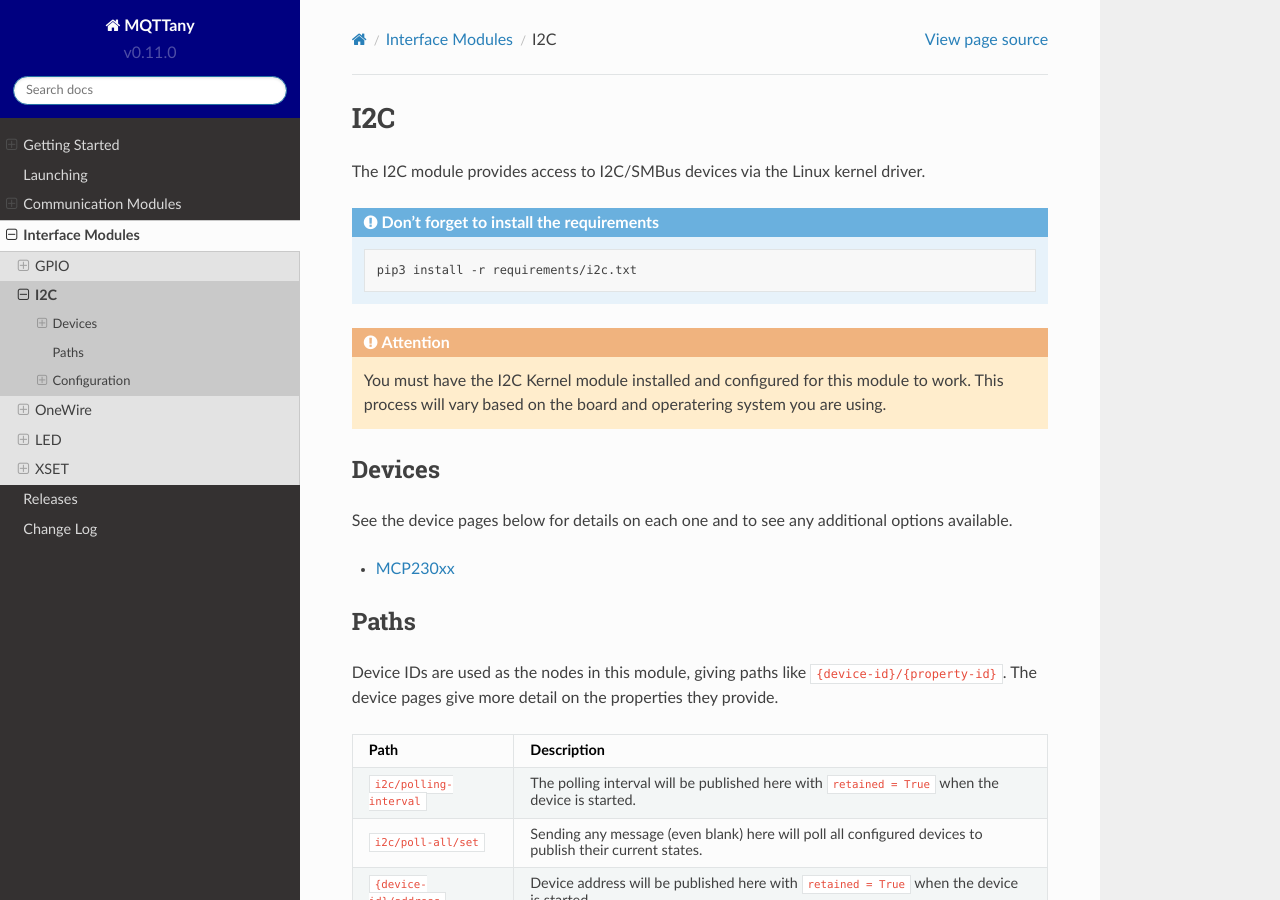
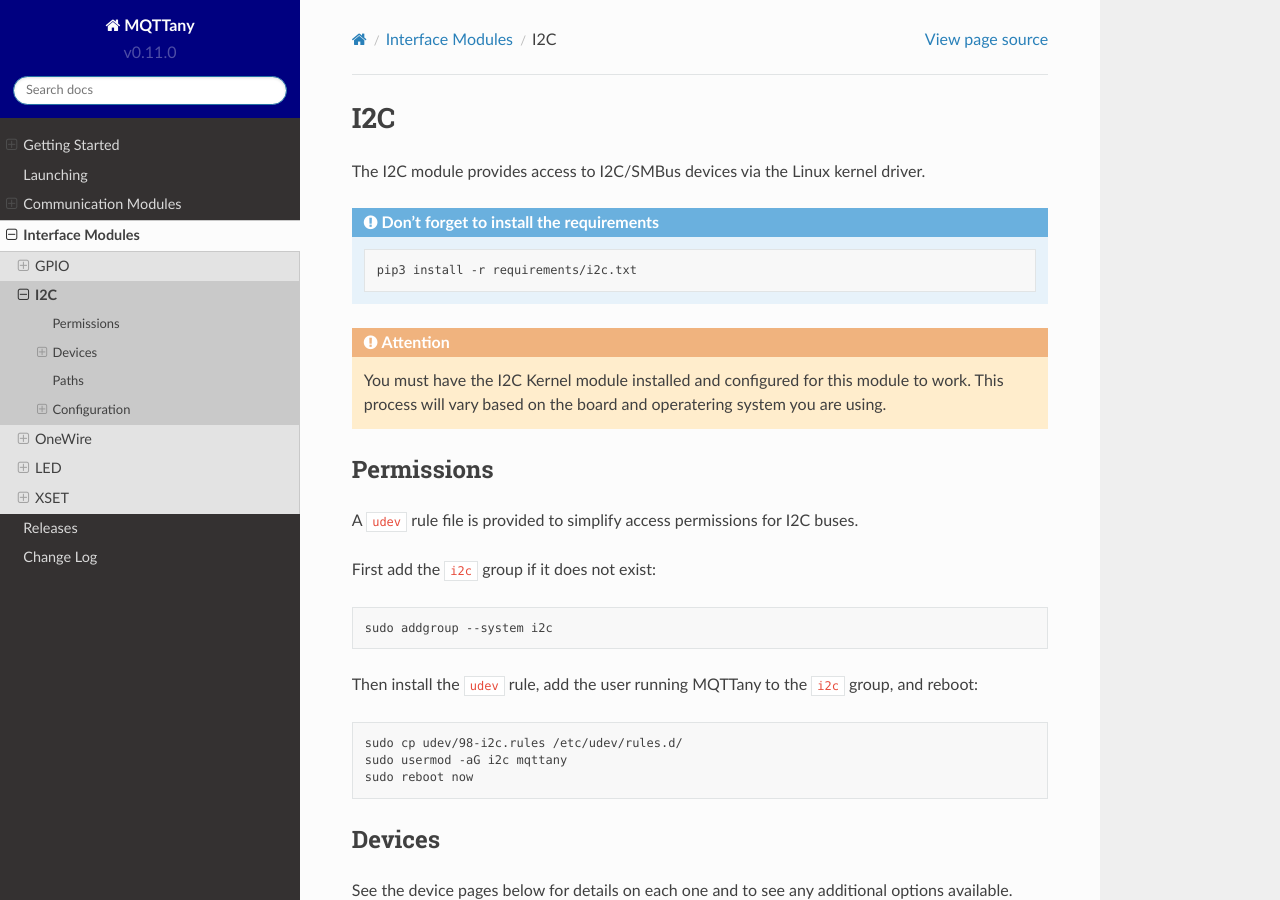
Before and after one commit to CrazyIvan359/mqttany, a Sphinx documentation site: the page built from source/interface/i2c/index.rst, in a window 1280 px wide and 900 px high. Built offline with Sphinx 7.4.7 and the Read the Docs theme 2.0.0, drawn with Linux system fonts in a browser that asks for light colours.

Commit message:
add udev instructions

```diff
--- a/source/interface/i2c/index.rst
+++ b/source/interface/i2c/index.rst
@@ -18,6 +18,27 @@
     You must have the I2C Kernel module installed and configured for this
     module to work. This process will vary based on the board and operatering
     system you are using.
+
+
+Permissions
+===========
+
+A ``udev`` rule file is provided to simplify access permissions for I2C buses.
+
+First add the ``i2c`` group if it does not exist:
+
+.. code-block:: shell
+
+    sudo addgroup --system i2c
+
+Then install the ``udev`` rule, add the user running MQTTany to the ``i2c``
+group, and reboot:
+
+.. code-block:: shell
+
+    sudo cp udev/98-i2c.rules /etc/udev/rules.d/
+    sudo usermod -aG i2c mqttany
+    sudo reboot now
 
 
 Devices
```
Also changed, not shown: source/interface/gpio/index.rst (+21 -0 lines), source/interface/onewire/index.rst (+21 -0 lines).
